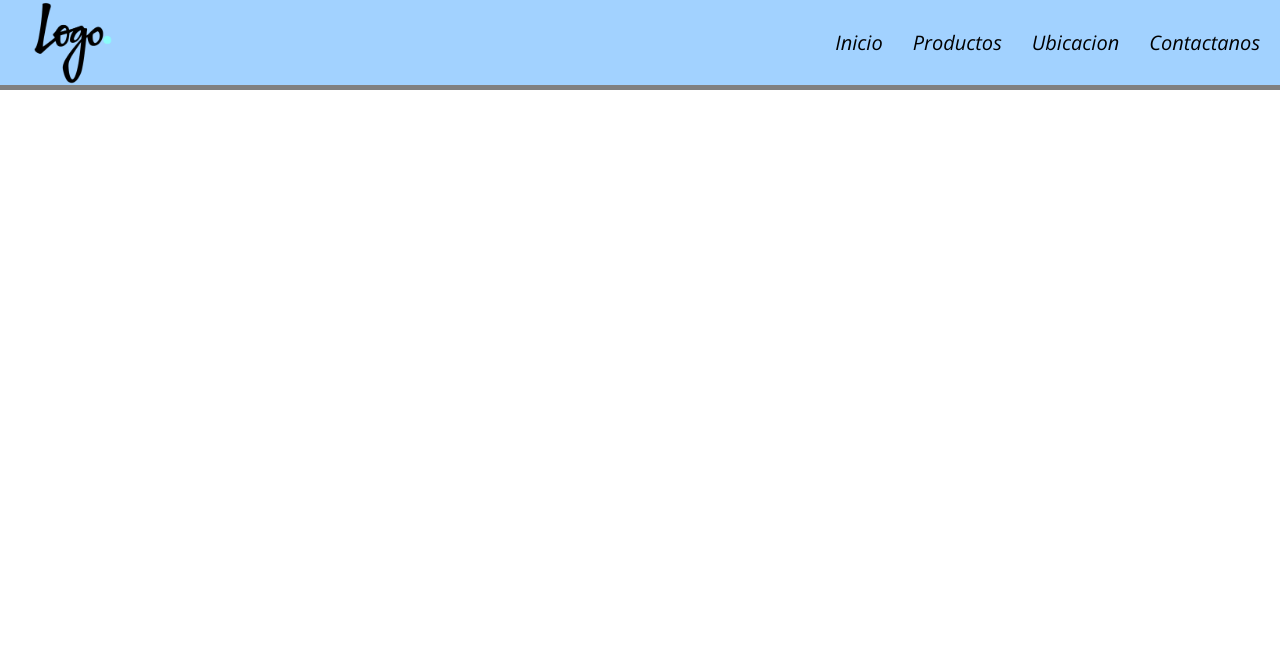
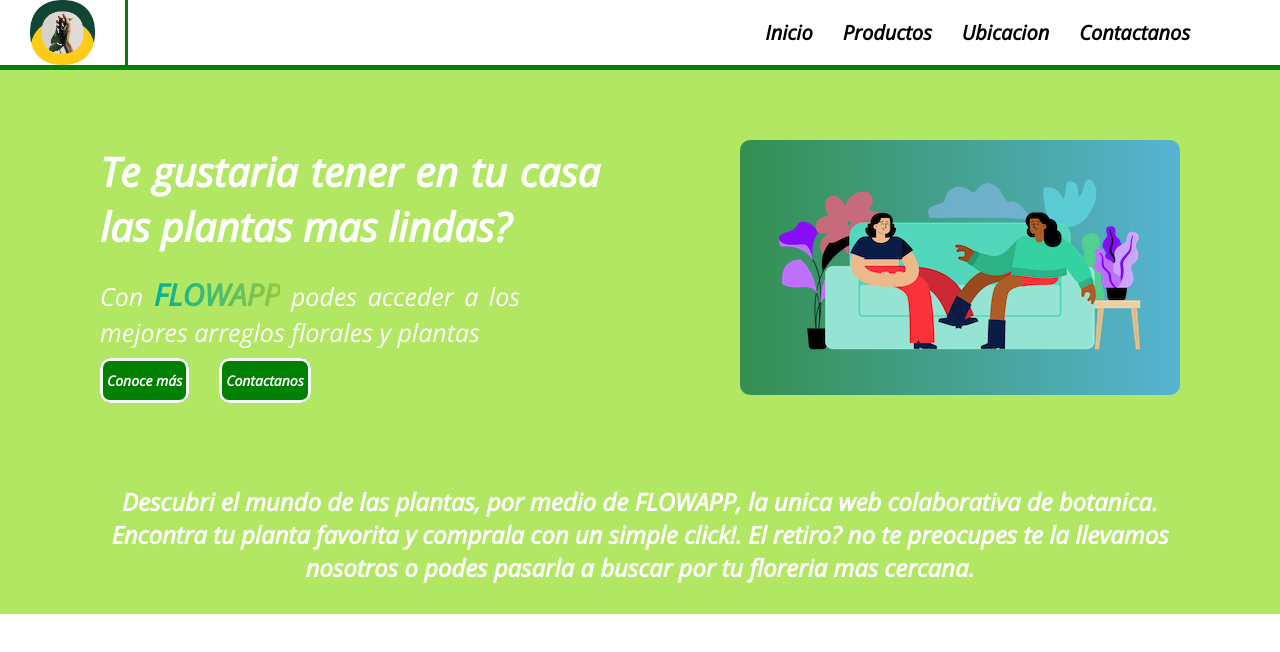
Before and after one commit to vairaale/Landing-Nucba, a plain HTML site: page index.html in a window 1280 px wide. Drawn offline with nearby package versions, Linux system fonts and the light colour scheme.

Commit message:
Landig-Nucba

```diff
--- a/assets/style.css
+++ b/assets/style.css
@@ -1,23 +1,31 @@
+@import url('https://fonts.googleapis.com/css2?family=Open+Sans:ital@1&display=swap');
 *{
     margin: 0;
     padding: 0;
     box-sizing: border-box;
+    list-style-type: none;
+    font-family: 'Open Sans', sans-serif;
 
 }
 header{
-    background-color: #a2d2ff;
+    background: white;
     width: 100%;
     display: flex;
     justify-content: space-between;
     align-items: center;
-    height: 90px;
-    padding: 0px 20px 0px 30px;
-    position: fixed;
+    height: 70px;
+    padding: 0px 90px 0px 30px;
+    position: relative;
     top: 0;
-    border-bottom: 5px grey solid;
+    border-bottom: 5px green solid;
+
 }
 .logo{
     height: 100%;
+    padding-right: 30px;
+    border-right: 3px green solid;
+
+
 }
 
 .navbar,
@@ -27,14 +35,99 @@ header{
     justify-content: center;
 
 }
+.navbar{
+    gap: 30px;
+
+}
 .listaNavbar{
     gap: 30px;
-    font-family: 'Open Sans', sans-serif;
 
 }
 .listaNavbar a {
     color: black;
     font-size: 20px;
     text-decoration: none;
+    font-weight: 600;
 }
-li {list-style: none;}
+
+
+main{
+    background: rgb(178, 231, 99);
+    display: flex;
+    flex-direction: column;
+    align-items: center;
+    justify-content: center;
+    width: 100%;
+    color:white
+}
+
+#hero{
+    margin-top: 20px;
+    padding: 50px 0;
+    max-width: 1200px;
+    display: flex;
+    justify-content: center;
+    align-items: center;
+    gap: 40px;
+}
+#hero-info{
+    display: flex;
+    flex-direction: column;
+    gap: 20px;
+    width: 50%;
+}
+
+#hero-info h1 {
+    font-size: 40px;
+    width: 80%;
+    min-width: 500px;
+    font-weight: 800;
+    text-align: justify;
+}
+#hero-info p {
+    font-size: 25px;
+    width: 70%;
+    text-align: justify;
+}
+#hero-info p > span {
+    font-weight: 800;
+    font-size: 30px;
+    background: linear-gradient(to right, #00b09b, #96c93d);
+    color:transparent;
+    background-clip: text;
+    -webkit-background-clip: text;
+
+    }
+
+.hero-botones {
+    display: flex;
+    flex-direction: row;
+        gap: 30px;
+
+}
+
+.hero-botones a{
+
+    background-color: green;
+    color:white;
+    width: 120px;
+    padding: 10px 4px;
+    border-radius: 10px;
+    font-size: 14px;
+    text-align: center;
+    font-weight: 800;
+    text-decoration: none;
+    border-style: solid;
+    border-color: whitesmoke;
+}
+.hero-imagen{
+    background-color: aliceblue;
+    border-radius: 10px;
+    padding: 20px;
+    background: linear-gradient(to right, #348f50, #56b4d3)
+}
+#info{
+    text-align: center;
+    padding: 40px 90px 30px 90px;
+
+}
--- a/index.html
+++ b/index.html
@@ -6,21 +6,43 @@
     <meta name="viewport" content="width=device-width, initial-scale=1.0">
     <title>Mi Portfolio</title>
     <link href="./assets/style.css" rel="stylesheet" type="text/css">
-    <link href="https://fonts.googleapis.com/css2?family=Open+Sans:ital@1&display=swap" rel="stylesheet">
-</head>
+   </head>
 <body>
     <header>
-        <img src="./assets/Logo_TV_2015.png" alt="Logo" class="logo">
+        <img src="./assets/logo1.jpeg" alt="Logo" class="logo">
         <nav class="navbar">
             <ul class="listaNavbar">
                 <li> <a href="#">Inicio</a> </li>
                 <li> <a href="#">Productos</a> </li>
                 <li> <a href="#">Ubicacion</a> </li>
                 <li> <a href="#">Contactanos</a> </li>
-
             </ul>
-
         </nav>
     </header>
+<main>
+    <section id="hero">
+<div id="hero-info">
+    <h1>Te gustaria tener en tu casa las plantas mas lindas?</h1>
+<p>Con <span>FLOWAPP</span> podes acceder a los mejores arreglos florales y plantas </p>
+<div class="hero-botones">
+<div><a href="#">Conoce más</a></div>
+<div><a href="#">Contactanos</a></div>
+</div>
+</div>
+<div class="hero-imagen">
+<img src="./assets/Happy Bunch - Peaceful Place (1).png" alt="foto Gente">
+</div>
+</section>
+<section>
+    <div id="info">
+<h2>Descubri el mundo de las plantas, por medio de FLOWAPP, la unica web colaborativa de botanica. Encontra tu planta favorita y comprala con un simple click!. El retiro? no te preocupes te la llevamos nosotros o podes pasarla a buscar por tu floreria mas cercana.</h2>
+</div>
+</section>
+
+
+
+
+
+</main>
 </body>
 </html>
```
Also changed, not shown: assets/Happy Bunch - Peaceful Place (1).png (added), assets/logo1.jpeg (added).
